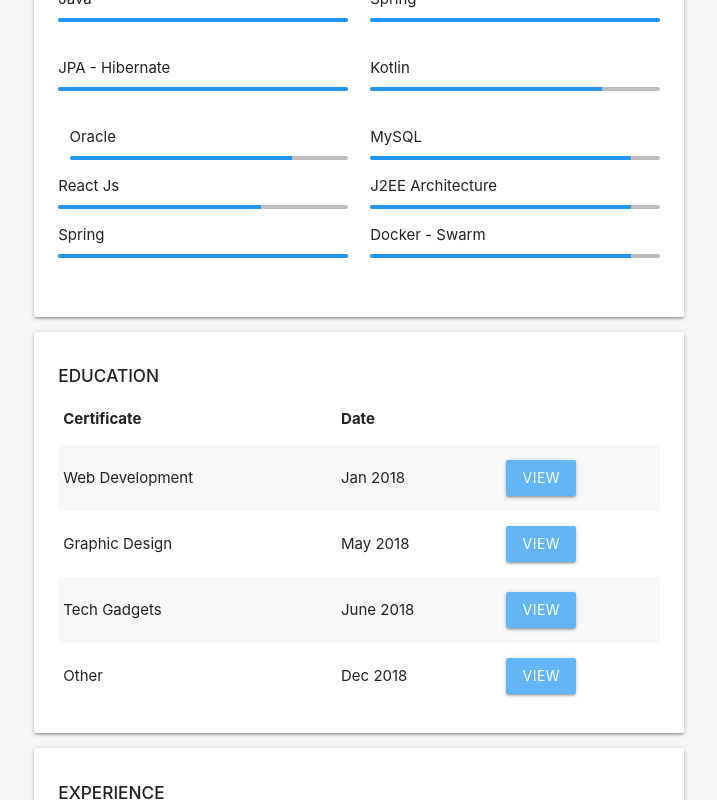
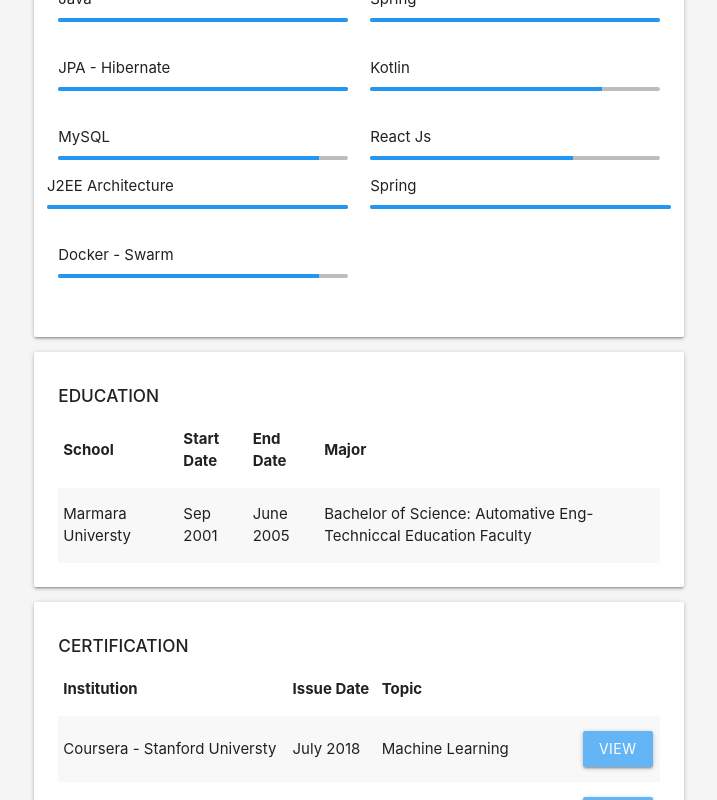
Before and after one commit to tmustafad/turkmencv, a React (Create React App) app: page / in a window 1280 px wide. Shown: the part 580-1380 px from the top of the page, without its empty margins (393-1110 px from the left). Built offline with nearby package versions, Linux system fonts and the light colour scheme.

Commit message:
Read me file changed

```diff
--- a/src/components/Education.js
+++ b/src/components/Education.js
@@ -13,46 +13,71 @@ export default class Education extends Component {
             <table class="striped">
               <thead>
                 <tr>
-                  <th>Certificate</th>
-                  <th>Date</th>
+                  <th>School</th>
+                  <th>Start Date</th>
+                  <th>End Date</th>
+                  <th>Major</th>
+                </tr>
+              </thead>
+              <tbody>
+                <tr>
+                  <td>Marmara Universty</td>
+                  <td>Sep 2001</td>
+                  <td>June 2005</td>
+                  <td>
+                    Bachelor of Science: Automative Eng- Techniccal Education
+                    Faculty
+                  </td>
+                </tr>
+              </tbody>
+            </table>
+          </div>
+        </div>
+        <div class="card">
+          <div class="card-content">
+            <h6>
+              <strong>CERTIFICATION</strong>
+            </h6>
+            <table class="striped">
+              <thead>
+                <tr>
+                  <th>Institution</th>
+                  <th>Issue Date</th>
+                  <th>Topic</th>
                   <th></th>
                 </tr>
               </thead>
               <tbody>
                 <tr>
-                  <td>Web Development</td>
-                  <td>Jan 2018</td>
+                  <td>Coursera - Stanford Universty</td>
+                  <td>July 2018</td>
+                  <td>Machine Learning</td>
+
                   <td>
-                    <Link to="/details" class="btn blue lighten-2">
+                    <a
+                      // to="/"
+                      href="https://www.coursera.org/account/accomplishments/verify/TDWDVS4RKJ36"
+                      class="btn blue lighten-2"
+                      target="_blank"
+                    >
                       View
-                    </Link>
+                    </a>
                   </td>
                 </tr>
                 <tr>
-                  <td>Graphic Design</td>
-                  <td>May 2018</td>
+                  <td>Coursera - JetBrains</td>
+                  <td>May 2020</td>
+                  <td>Kotlin for Java Developers</td>
+
                   <td>
-                    <Link to="/details" class="btn blue lighten-2">
+                    <a
+                      target="_blank"
+                      // to="/"
+                      href="https://www.coursera.org/account/accomplishments/certificate/NDLHJVGAE2GR"
+                      class="btn blue lighten-2"
+                    >
                       View
-                    </Link>
-                  </td>
-                </tr>
-                <tr>
-                  <td>Tech Gadgets</td>
-                  <td>June 2018</td>
-                  <td>
-                    <Link to="/details" class="btn blue lighten-2">
-                      View
-                    </Link>
-                  </td>
-                </tr>
-                <tr>
-                  <td>Other</td>
-                  <td>Dec 2018</td>
-                  <td>
-                    <Link to="/details" class="btn blue lighten-2">
-                      View
-                    </Link>
+                    </a>
                   </td>
                 </tr>
               </tbody>
--- a/src/components/Home.js
+++ b/src/components/Home.js
@@ -17,7 +17,7 @@ export default class Home extends Component {
               <Profile></Profile>
             </div>
             <div className="col s12 m8 l9">
-              <About></About>
+              <About id="about"></About>
               <Skills></Skills>
               <Education></Education>
               <Experience></Experience>
--- a/src/components/NavBar.js
+++ b/src/components/NavBar.js
@@ -22,7 +22,7 @@ export default class Navbar extends Component {
                   </Link>
                 </li>
                 <li>
-                  <Link to="/skills">
+                  <Link to="#skills">
                     <i class="fas fa-copy"></i> Skills
                   </Link>
                 </li>
--- a/src/components/Skills.js
+++ b/src/components/Skills.js
@@ -49,15 +49,7 @@ export default class Skills extends Component {
                 </div>
               </div>
             </div>
-            <div className="col s6">
-              <p>Oracle</p>
-              <div className="progress grey lighten-1">
-                <div
-                  className="determinate blue"
-                  style={{ width: "80%" }}
-                ></div>
-              </div>
-            </div>
+
             <div className="row">
               <div className="col s6">
                 <p>MySQL</p>
@@ -77,12 +69,13 @@ export default class Skills extends Component {
                   ></div>
                 </div>
               </div>
+              <div className="row">
                 <div className="col s6">
                   <p>J2EE Architecture</p>
                   <div className="progress grey lighten-1">
                     <div
                       className="determinate blue"
-                    style={{ width: "90%" }}
+                      style={{ width: "100%" }}
                     ></div>
                   </div>
                 </div>
@@ -95,6 +88,8 @@ export default class Skills extends Component {
                     ></div>
                   </div>
                 </div>
+              </div>
+
               <div className="col s6">
                 <p>Docker - Swarm</p>
                 <div className="progress grey lighten-1">
```
Also changed, not shown: 1 other file (tests, documents, lock files or other folders). Lines whose indentation alone changed are shown as unchanged.
